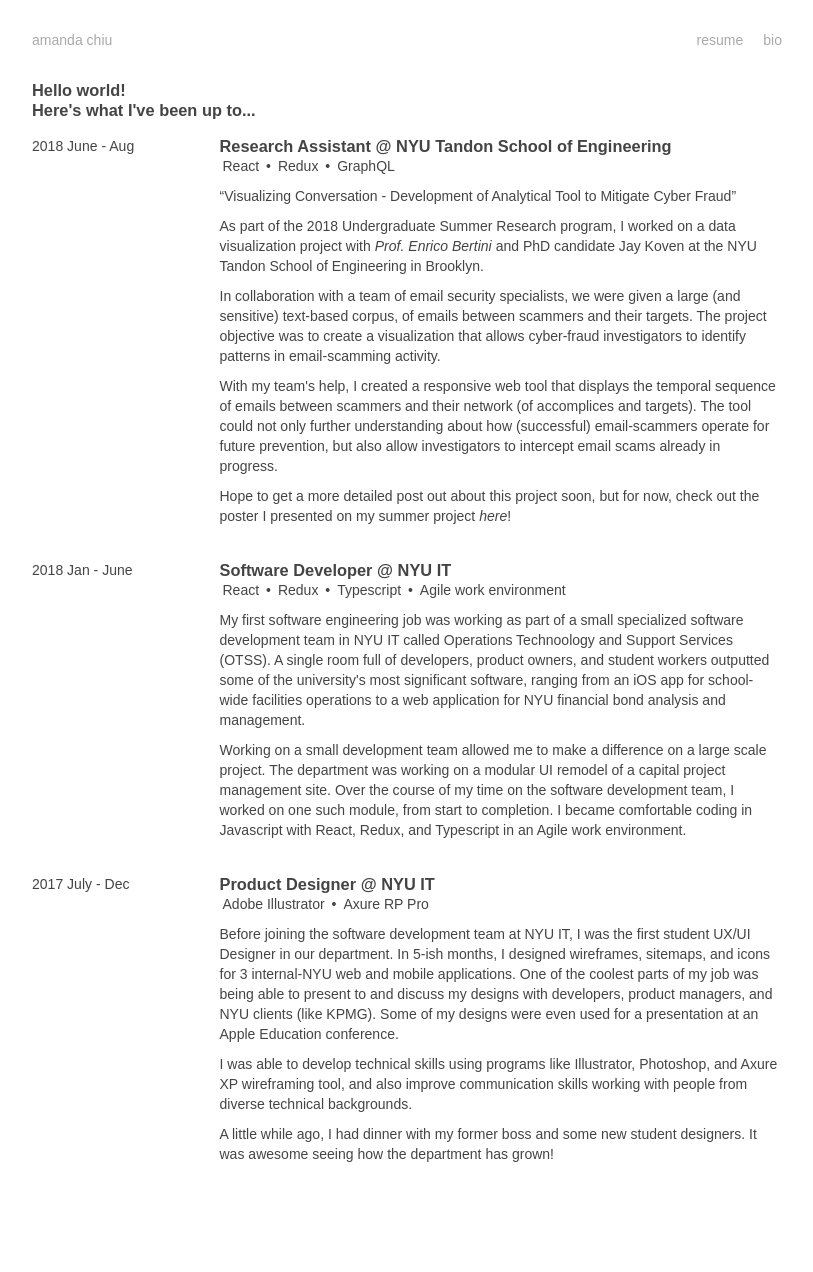
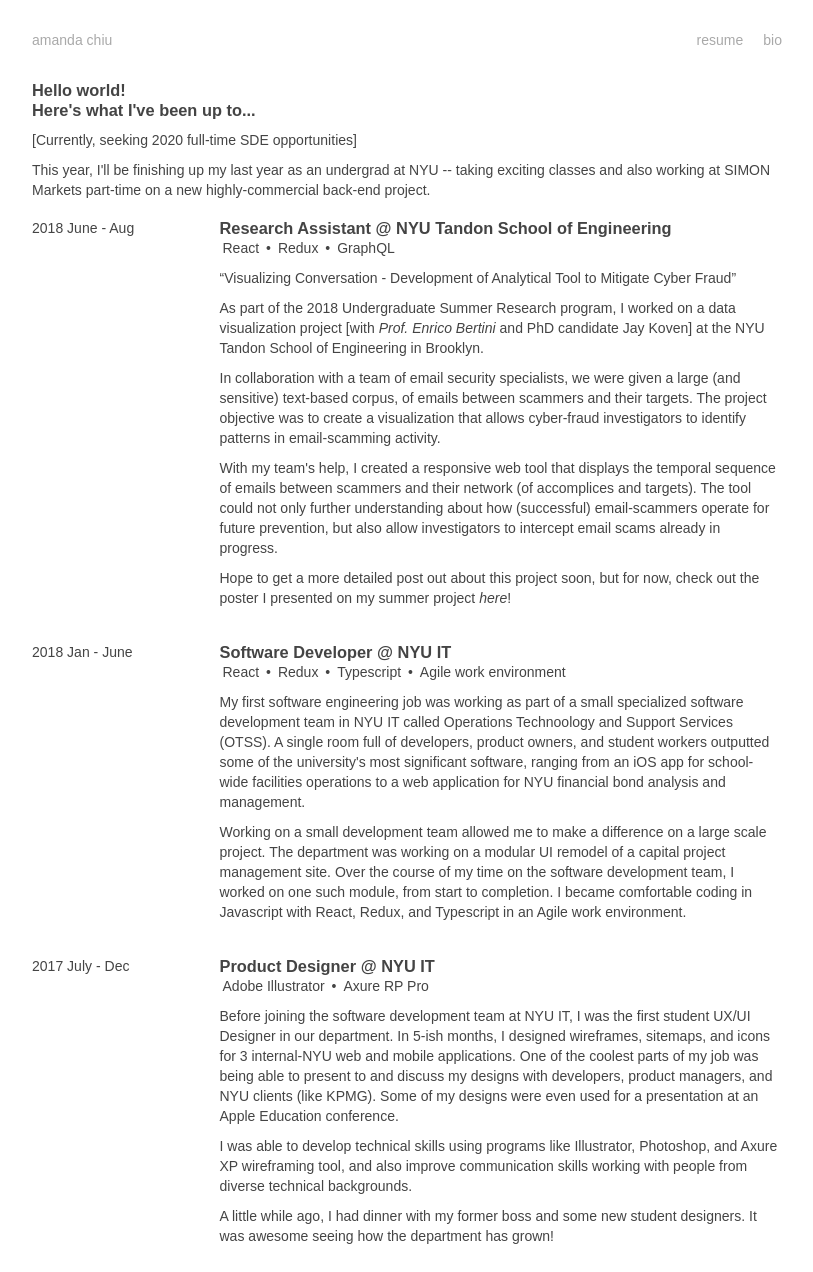
Before and after one commit to amandachiuu/amandachiuu.github.io, a Jekyll site: the page built from index.html, in a window 1280 px wide. Shown: the whole page, without its empty margins (233-1046 px from the left). Built offline with Jekyll 4.4.1, drawn with Linux system fonts in a browser that asks for light colours; some web fonts are replaced; before the commit the page ends 1190 px from its top, so only the background shows below that.

Commit message:
add job seeking

```diff
--- a/index.html
+++ b/index.html
@@ -3,6 +3,9 @@
 ---
 <h3>Hello world!</h3>
 <h3>Here's what I've been up to...</h3>
+<p>[Currently, seeking 2020 full-time SDE opportunities]</p>
+<p>This year, I'll be finishing up my last year as an undergrad at NYU -- taking
+  exciting classes and also working at SIMON Markets part-time on a new highly-commercial back-end project.</p>
 {% assign project_list = site.projects %}
   {% for project in project_list reversed %}
   <div class="row">
--- a/my_collections/_projects/2-RA-tandon.yaml
+++ b/my_collections/_projects/2-RA-tandon.yaml
@@ -10,8 +10,8 @@
   <q>Visualizing Conversation - Development of Analytical Tool to Mitigate Cyber Fraud</q>
   <p>
   As part of the 2018 Undergraduate Summer Research program,
-  I worked on a data visualization project with
-  <a href="http://enrico.bertini.io/" target="_blank">Prof. Enrico Bertini</a> and PhD candidate Jay Koven
+  I worked on a data visualization project [with
+  <a href="http://enrico.bertini.io/" target="_blank">Prof. Enrico Bertini</a> and PhD candidate Jay Koven]
   at the NYU Tandon School of Engineering in Brooklyn.
   </p>
   <p>
```
Also changed, not shown: 1 other file.
